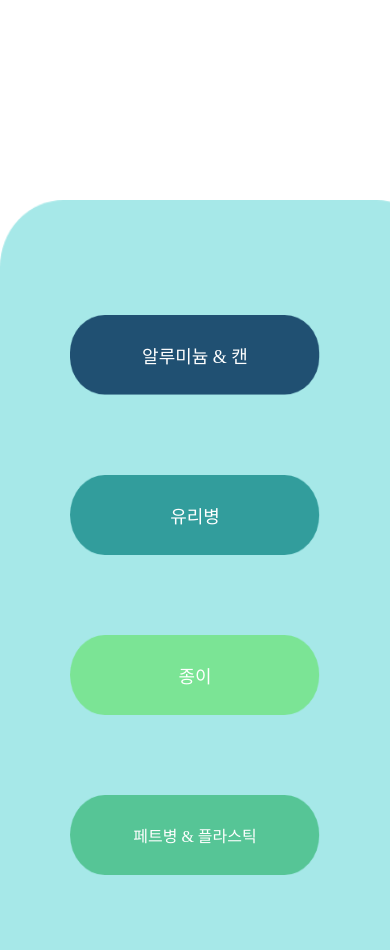
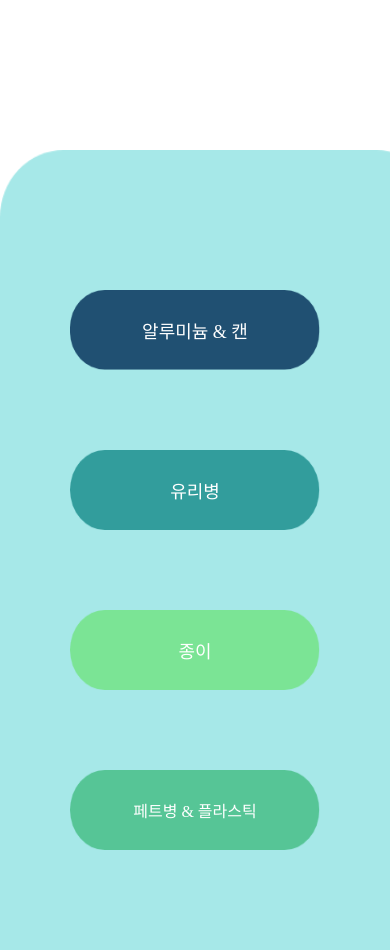
Before and after one commit to seO-Oyen/2021_ITShow, a PHP site: page /QR/re_main.html in a window 390 px wide; the page is wider, and only the part inside the window is pictured. After the commit the page ends 850 px from the top of that part, so only its background shows below. Run offline with PHP 8.4, Linux system fonts and the light colour scheme; some web fonts are replaced.

Commit message:
반응형 수정

```diff
--- a/QR/QR_CSS/re_main.css
+++ b/QR/QR_CSS/re_main.css
@@ -84,7 +84,7 @@
         position: relative;
     }
     .main_img{
-        padding-top: 200px;
+        padding-top: 150px;
         width: 440px;
         height: 750px;
     }
```
